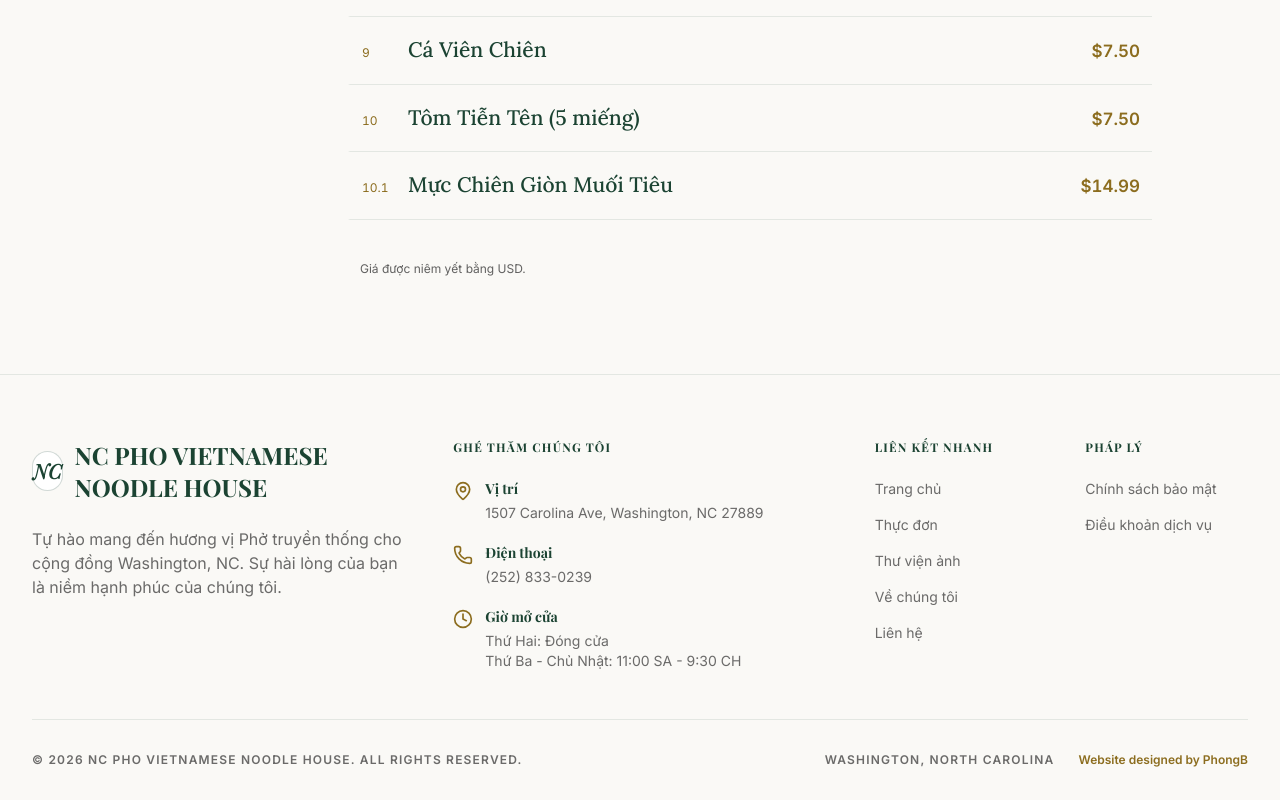
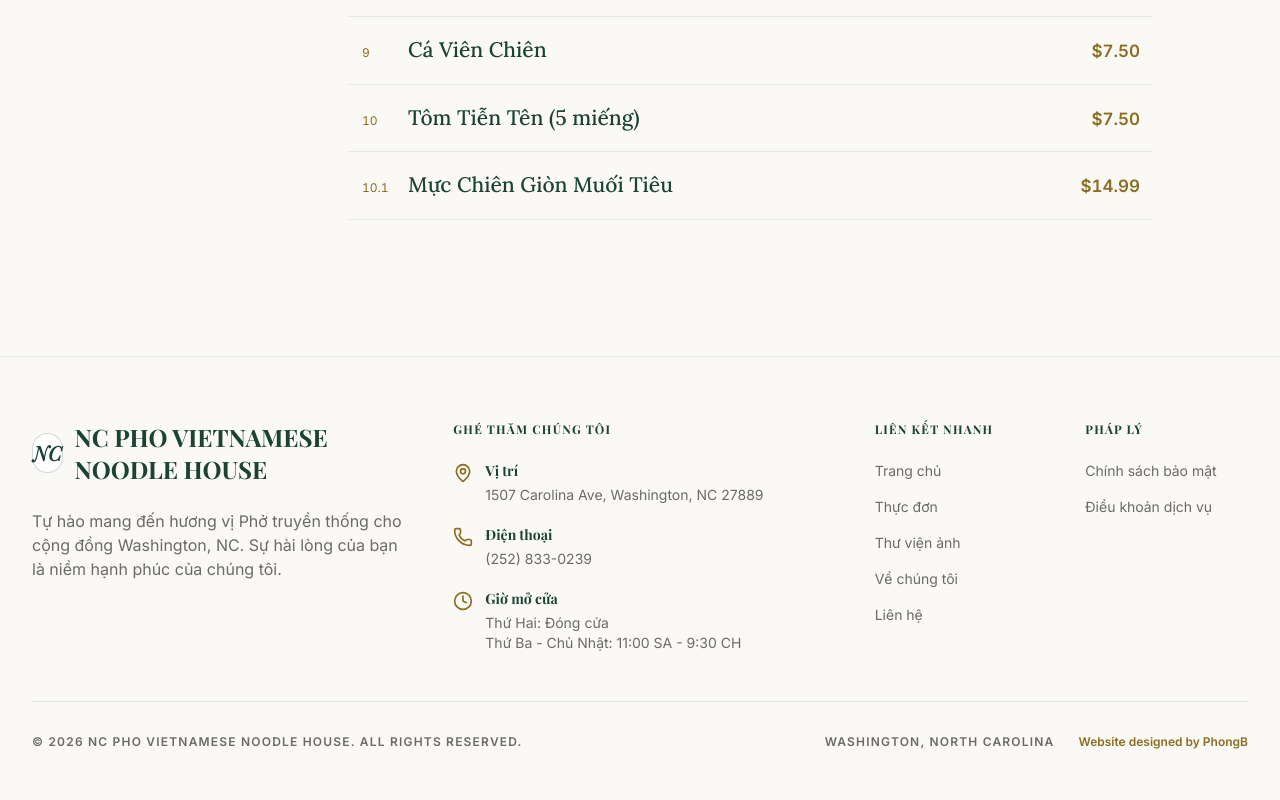
Before and after one commit to phongbao-uopeopleuni/ncpho, a React (Vite) app: page /vi/menu in a window 1280 px wide. Shown: the part 1096-1896 px from the top of the page. Built offline with nearby package versions, Linux system fonts and the light colour scheme.

Commit message:
Update drink availability and dessert menu placement

```diff
--- a/src/components/MenuCatalog.tsx
+++ b/src/components/MenuCatalog.tsx
@@ -58,7 +58,6 @@ export default function MenuCatalog({ lang, selectedCategory = "all", onSelectCa
               </div>
             </section>
           ))}
-          <p className="menu-price-note">{copy.note}</p>
         </div>
       </div>
     </section>
--- a/src/constants.ts
+++ b/src/constants.ts
@@ -636,6 +636,8 @@ export const MENU_CATEGORIES = {
           name: "Cashew Chicken with Steam Rice",
           variations: { "Steamed Rice": "$16.50", "Fried Rice": "$21.25" },
         },
+        { id: "d96", menuCode: "96", name: "Ice Carrot Cake", price: "$5.50" },
+        { id: "d97", menuCode: "97", name: "Cheesecake", price: "$5.50" },
       ]
     },
     {
@@ -654,8 +656,6 @@ export const MENU_CATEGORIES = {
             Sprite: "$2.50",
             "Dr.Pepper": "$2.50",
             Fanta: "$2.50",
-            "Minute Maid Lemonade": "$2.50",
-            "HI - C": "$2.50",
             Powerade: "$2.50",
             Sweetened: "$2.50",
             Unsweetened: "$2.50",
@@ -713,8 +713,6 @@ export const MENU_CATEGORIES = {
             "Milk Tea": "$7.50",
           },
         },
-        { id: "d96", menuCode: "96", name: "Ice Carrot Cake", price: "$5.50" },
-        { id: "d97", menuCode: "97", name: "Cheesecake", price: "$5.50" },
         { id: "d98", menuCode: "98", name: "Tamarind Tea", price: "$7.50" },
         { id: "d99", menuCode: "99", name: "Peach Tea", price: "$7.50" },
       ]
@@ -1286,6 +1284,8 @@ export const MENU_CATEGORIES = {
           name: "Gà xào hạt điều kèm cơm",
           variations: { "Steamed Rice": "$16.50", "Fried Rice": "$21.25" },
         },
+        { id: "d96", menuCode: "96", name: "Bánh cà rốt đông lạnh", price: "$5.50" },
+        { id: "d97", menuCode: "97", name: "Bánh phô mai", price: "$5.50" },
       ]
     },
     {
@@ -1304,8 +1304,6 @@ export const MENU_CATEGORIES = {
             Sprite: "$2.50",
             "Dr.Pepper": "$2.50",
             Fanta: "$2.50",
-            "Minute Maid Lemonade": "$2.50",
-            "HI - C": "$2.50",
             Powerade: "$2.50",
             "Ngọt": "$2.50",
             "Không ngọt": "$2.50",
@@ -1363,8 +1361,6 @@ export const MENU_CATEGORIES = {
             "Trà sữa": "$7.50",
           },
         },
-        { id: "d96", menuCode: "96", name: "Bánh cà rốt đông lạnh", price: "$5.50" },
-        { id: "d97", menuCode: "97", name: "Bánh phô mai", price: "$5.50" },
         { id: "d98", menuCode: "98", name: "Trà me", price: "$7.50" },
         { id: "d99", menuCode: "99", name: "Trà đào", price: "$7.50" },
       ]
--- a/src/data/menu.ts
+++ b/src/data/menu.ts
@@ -10,13 +10,13 @@ export const menuCopy = {
     eyebrow: "Our Menu", heading: "Vietnamese Culinary Essence",
     title: "Vietnamese Menu — Phở, Rice & House Specials",
     description: "Explore the NC PHO menu in Washington, NC: Vietnamese phở, hot soup, appetizers, rice plates, vegetarian favorites and drinks, with prices and options.",
-    categories: "Menu categories", all: "Full menu", from: "from", note: "All prices are in USD.",
+    categories: "Menu categories", all: "Full menu", from: "from",
   },
   vi: {
     eyebrow: "Thực đơn", heading: "Tinh hoa Ẩm thực Việt",
     title: "Thực đơn Việt — Phở, Cơm & Món đặc biệt",
     description: "Khám phá thực đơn NC PHO tại Washington, NC: phở, súp nóng, món khai vị, cơm, món chay và đồ uống, kèm giá và các lựa chọn.",
-    categories: "Danh mục thực đơn", all: "Toàn bộ thực đơn", from: "từ", note: "Giá được niêm yết bằng USD.",
+    categories: "Danh mục thực đơn", all: "Toàn bộ thực đơn", from: "từ",
   },
 };
 export function priceNumber(value: string): number | undefined {
--- a/src/index.css
+++ b/src/index.css
@@ -44,7 +44,6 @@
 .menu-options > div { display: flex; justify-content: space-between; gap: 16px; }
 .menu-options dd { color: #8C6D1F; font-weight: 600; white-space: nowrap; font-variant-numeric: tabular-nums; }
 .menu-subheading { margin: 26px 12px 8px; padding-bottom: 12px; border-bottom: 1px solid rgb(27 67 50 / .15); font-family: "Inter", sans-serif; color: #8C6D1F; font-size: 14px; font-weight: 600; }
-.menu-price-note { padding: 0 12px; font-size: 12px; color: rgb(45 45 45 / .75); }
 .menu-home-preview { padding: 80px 24px; max-width: 840px; margin: 0 auto; text-align: center; }
 .menu-home-preview > p:not(.menu-eyebrow) { margin: 20px auto 28px; max-width: 560px; line-height: 1.8; color: rgb(45 45 45 / .75); }
 .menu-full-link { display: inline-flex; min-height: 48px; gap: 18px; align-items: center; padding: 12px 24px; border: 1px solid #1B4332; border-radius: 999px; color: #1B4332; font-size: 14px; font-weight: 500; transition: background-color 160ms ease; }
--- a/tests/security/browser-csp.mjs
+++ b/tests/security/browser-csp.mjs
@@ -629,7 +629,7 @@ try {
     await navigate(`${site}/__menu_nojs__`);
     await sleep(400);
     const staticMenu = await evaluate("({ items: document.querySelectorAll('[data-menu-item]').length, visible: [...document.querySelectorAll('[data-menu-item]')].filter(e => e.getClientRects().length).length, categories: document.querySelectorAll('.menu-category-section').length, schema: !!document.querySelector('[data-menu-schema-fallback]'), options: document.querySelectorAll('.menu-options > div').length })");
-    record("resilience", "all 151 entries, 147 options and 11 categories are readable without the app bundle", staticMenu.items === 151 && staticMenu.visible === 151 && staticMenu.options === 147 && staticMenu.categories === 11 && staticMenu.schema, staticMenu);
+    record("resilience", "all 151 entries, 145 options and 11 categories are readable without the app bundle", staticMenu.items === 151 && staticMenu.visible === 151 && staticMenu.options === 145 && staticMenu.categories === 11 && staticMenu.schema, staticMenu);
     await click(await point("document.querySelector('a[data-category=\"pho\"]')"));
     record("resilience", "native category links still work without JavaScript", await evaluate("location.hash === '#menu-pho'"));
   });
```
Also changed, not shown: 1 other file (tests, documents, lock files or other folders).
